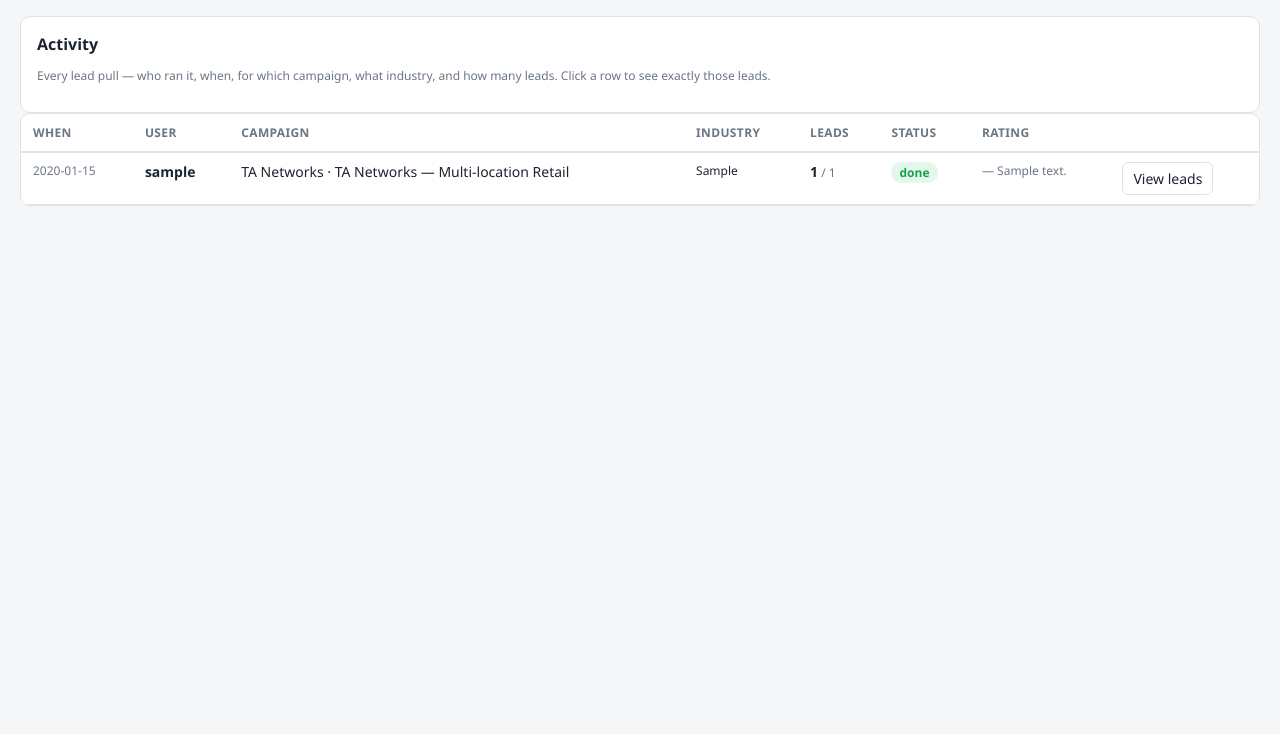
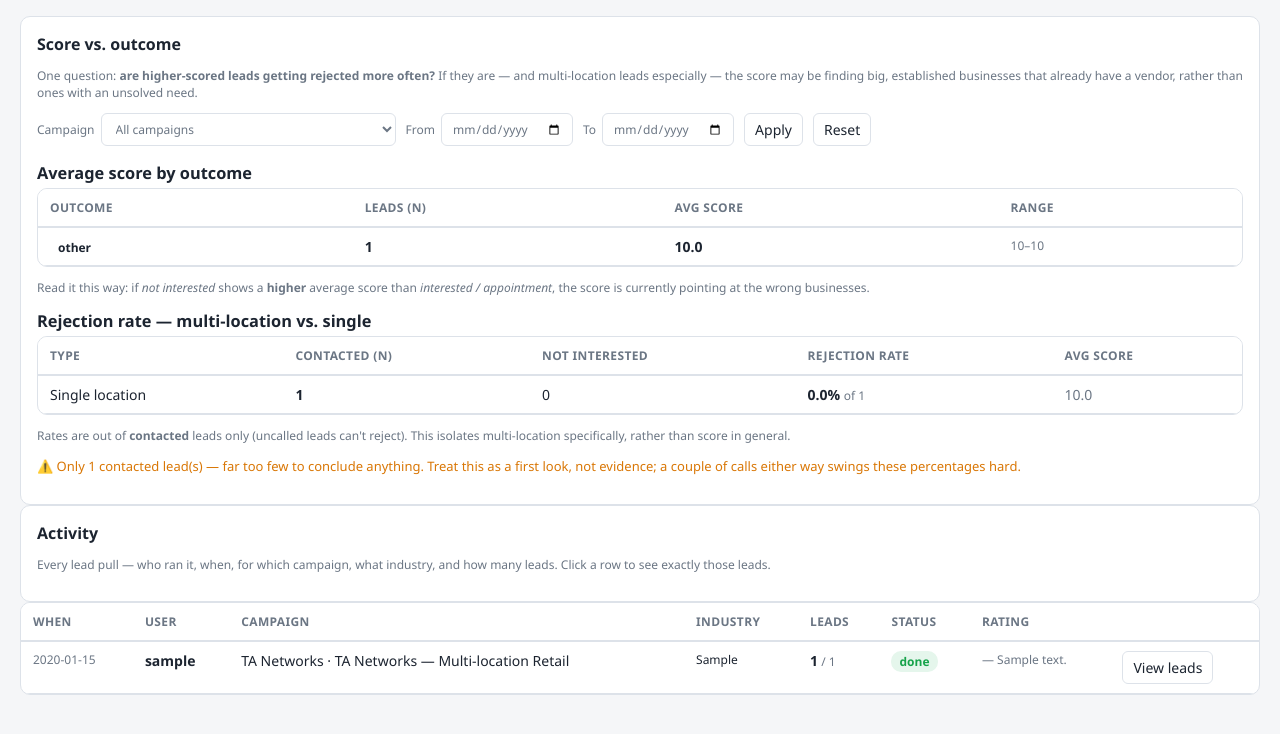
Before and after one commit to AbbieALtria/Outbound-Leads-, a Flask app: page /activity in a window 1280 px wide. Shown: the part 43-777 px from the top of the page. Run offline with Flask 3, Linux system fonts and the light colour scheme; data comes from the database, SQL or seed files in the repository; tables that the repository leaves empty hold one stand-in row (values such as "Sample post").

Commit message:
Activity: score-vs-outcome diagnostic (is high score = more rejection?)
Answers one question: are higher-scored leads rejected more often — i.e. is the
multi_location signal finding big, established businesses that already have a
vendor rather than ones with an unsolved need?

Extends the existing Activity page (not a new disconnected report) with a
campaign + date-range filtered section showing:
- Average score per outcome bucket (not_interested / interested+appointment /
  called-no-outcome / not-called), with n and score range per row. If rejection
  shows a HIGHER average score than the positive bucket, the score is pointing
  at the wrong businesses.
- Rejection rate for multi-location (location_count >= 2) vs single-location,
  isolating that signal from score in general.

Statistical honesty: every percentage prints its own denominator; the rejection
denominator is CONTACTED leads only (uncalled leads can't reject); 'dnc' is
excluded as a compliance removal rather than a sales outcome and 'callback'
counts as contacted-undecided, not a positive; under 30 contacted leads the
report says outright it can't conclude anything. Distinct empty states for "no
leads" vs "leads but none called yet".

Co-Authored-By: Claude Opus 4.8 <noreply@anthropic.com>

```diff
--- a/app.py
+++ b/app.py
@@ -156,7 +156,71 @@ def activity_page():
         "LEFT JOIN clients cl ON cl.id = cp.client_id "
         "ORDER BY r.id DESC LIMIT 200"
     ).fetchall()
-    return render_template("activity.html", runs=runs)
+    diag = score_outcome_report(conn, request.args)
+    campaigns = conn.execute(
+        "SELECT id, name FROM campaigns ORDER BY status, name").fetchall()
+    return render_template("activity.html", runs=runs, diag=diag,
+                           campaigns=campaigns, f=request.args)
+
+
+# Outcome buckets. 'dnc' is a compliance removal, not a sales outcome, so it is
+# excluded everywhere below; 'callback' means contacted-but-undecided, so it sits
+# with 'called' rather than counting as a positive or a rejection.
+_BUCKET_SQL = """CASE
+    WHEN status = 'not_interested' THEN 'rejected'
+    WHEN status IN ('interested', 'appointment') THEN 'positive'
+    WHEN status IN ('called', 'callback') THEN 'contacted'
+    WHEN status = 'new' THEN 'new'
+    ELSE 'other' END"""
+
+
+def score_outcome_report(conn, args):
+    """Does a higher score correlate with MORE rejection? If the multi-location
+    signal is really finding big businesses that already have a vendor (rather
+    than an unsolved need), 'not_interested' will skew to higher scores and
+    multi-location leads will reject at a higher rate than single-location ones.
+
+    Every figure carries its own sample size — with small n these are directional
+    at best, so the template must never show a bare percentage."""
+    where, params = ["status != 'dnc'"], []
+    if args.get("campaign_id"):
+        where.append("campaign_id = ?")
+        params.append(args["campaign_id"])
+    if args.get("from"):
+        where.append("pulled_date >= ?")
+        params.append(args["from"])
+    if args.get("to"):
+        where.append("pulled_date <= ?")
+        params.append(args["to"])
+    clause = " AND ".join(where)
+
+    by_outcome = conn.execute(
+        f"SELECT {_BUCKET_SQL} AS bucket, COUNT(*) AS n, "
+        f"       ROUND(AVG(score), 1) AS avg_score, MIN(score) AS lo, MAX(score) AS hi "
+        f"FROM leads WHERE {clause} GROUP BY bucket", params).fetchall()
+    order = {"rejected": 0, "positive": 1, "contacted": 2, "new": 3, "other": 4}
+    outcomes = sorted((dict(r) for r in by_outcome),
+                      key=lambda d: order.get(d["bucket"], 9))
+
+    # Rejection rate is only meaningful among leads actually CONTACTED — a 'new'
+    # lead hasn't had the chance to reject.
+    by_loc = conn.execute(
+        f"SELECT CASE WHEN COALESCE(location_count, 1) >= 2 THEN 'multi' ELSE 'single' END AS loc, "
+        f"       COUNT(*) AS contacted, "
+        f"       SUM(CASE WHEN status = 'not_interested' THEN 1 ELSE 0 END) AS rejected, "
+        f"       ROUND(AVG(score), 1) AS avg_score "
+        f"FROM leads WHERE {clause} AND status NOT IN ('new') GROUP BY loc", params).fetchall()
+    loc_rows = []
+    for r in by_loc:
+        d = dict(r)
+        d["rate"] = round(100.0 * d["rejected"] / d["contacted"], 1) if d["contacted"] else None
+        loc_rows.append(d)
+    loc_rows.sort(key=lambda d: 0 if d["loc"] == "multi" else 1)
+
+    contacted_total = sum(d["contacted"] for d in loc_rows)
+    return {"outcomes": outcomes, "by_location": loc_rows,
+            "contacted_total": contacted_total,
+            "total": sum(d["n"] for d in outcomes)}
 
 
 @app.route("/change-password", methods=["GET", "POST"])
--- a/templates/activity.html
+++ b/templates/activity.html
@@ -1,6 +1,90 @@
 {% extends "base.html" %}
 {% block title %}Activity — Lead Gen Platform{% endblock %}
 {% block content %}
+
+<section class="card wide">
+  <h2>Score vs. outcome</h2>
+  <p class="dim small">One question: <strong>are higher-scored leads getting rejected more often?</strong>
+  If they are — and multi-location leads especially — the score may be finding big, established
+  businesses that already have a vendor, rather than ones with an unsolved need.</p>
+
+  <form method="get" class="inline-form" style="margin-bottom:10px;">
+    <label class="dim small">Campaign
+      <select name="campaign_id">
+        <option value="">All campaigns</option>
+        {% for c in campaigns %}
+        <option value="{{ c['id'] }}" {{ 'selected' if f.get('campaign_id') == c['id']|string }}>{{ c['name'] }}</option>
+        {% endfor %}
+      </select>
+    </label>
+    <label class="dim small">From <input type="date" name="from" value="{{ f.get('from','') }}"></label>
+    <label class="dim small">To <input type="date" name="to" value="{{ f.get('to','') }}"></label>
+    <button type="submit">Apply</button>
+    <a class="button" href="{{ url_for('activity_page') }}">Reset</a>
+  </form>
+
+  {% if not diag.total %}
+    <p class="empty">No leads match this filter yet.</p>
+  {% elif not diag.contacted_total %}
+    <p class="warn">{{ diag.total }} lead(s) match, but <strong>none have been called yet</strong> —
+    outcomes only appear once call results come back (Call Log import or the requeue pull), so there's
+    nothing to compare here yet.</p>
+  {% endif %}
+
+  {% if diag.outcomes %}
+  <h3 style="margin-bottom:4px;">Average score by outcome</h3>
+  <div class="table-wrap">
+  <table class="leads">
+    <thead><tr><th>Outcome</th><th>Leads (n)</th><th>Avg score</th><th>Range</th></tr></thead>
+    <tbody>
+      {% for o in diag.outcomes %}
+      <tr>
+        <td class="nowrap">
+          {% if o.bucket == 'rejected' %}<span class="badge badge-hot">not interested</span>
+          {% elif o.bucket == 'positive' %}<span class="badge badge-ok">interested / appointment</span>
+          {% elif o.bucket == 'contacted' %}<span class="badge">called — no outcome yet</span>
+          {% elif o.bucket == 'new' %}<span class="badge">not called yet</span>
+          {% else %}<span class="badge">{{ o.bucket }}</span>{% endif %}
+        </td>
+        <td><strong>{{ o.n }}</strong></td>
+        <td><strong>{{ o.avg_score }}</strong></td>
+        <td class="dim small">{{ o.lo }}–{{ o.hi }}</td>
+      </tr>
+      {% endfor %}
+    </tbody>
+  </table>
+  </div>
+  <p class="dim small">Read it this way: if <em>not interested</em> shows a <strong>higher</strong> average
+  score than <em>interested / appointment</em>, the score is currently pointing at the wrong businesses.</p>
+  {% endif %}
+
+  {% if diag.by_location %}
+  <h3 style="margin:14px 0 4px;">Rejection rate — multi-location vs. single</h3>
+  <div class="table-wrap">
+  <table class="leads">
+    <thead><tr><th>Type</th><th>Contacted (n)</th><th>Not interested</th><th>Rejection rate</th><th>Avg score</th></tr></thead>
+    <tbody>
+      {% for l in diag.by_location %}
+      <tr>
+        <td class="nowrap">{{ 'Multi-location (2+)' if l.loc == 'multi' else 'Single location' }}</td>
+        <td><strong>{{ l.contacted }}</strong></td>
+        <td>{{ l.rejected }}</td>
+        <td>{% if l.rate is not none %}<strong>{{ l.rate }}%</strong>
+            <span class="dim small">of {{ l.contacted }}</span>{% else %}<span class="dim">—</span>{% endif %}</td>
+        <td class="dim">{{ l.avg_score }}</td>
+      </tr>
+      {% endfor %}
+    </tbody>
+  </table>
+  </div>
+  <p class="dim small">Rates are out of <strong>contacted</strong> leads only (uncalled leads can't reject).
+  This isolates multi-location specifically, rather than score in general.</p>
+  {% if diag.contacted_total and diag.contacted_total < 30 %}
+  <p class="warn">⚠️ Only {{ diag.contacted_total }} contacted lead(s) — far too few to conclude anything.
+  Treat this as a first look, not evidence; a couple of calls either way swings these percentages hard.</p>
+  {% endif %}
+  {% endif %}
+</section>
 
 <section class="card wide">
   <h2>Activity</h2>
```
